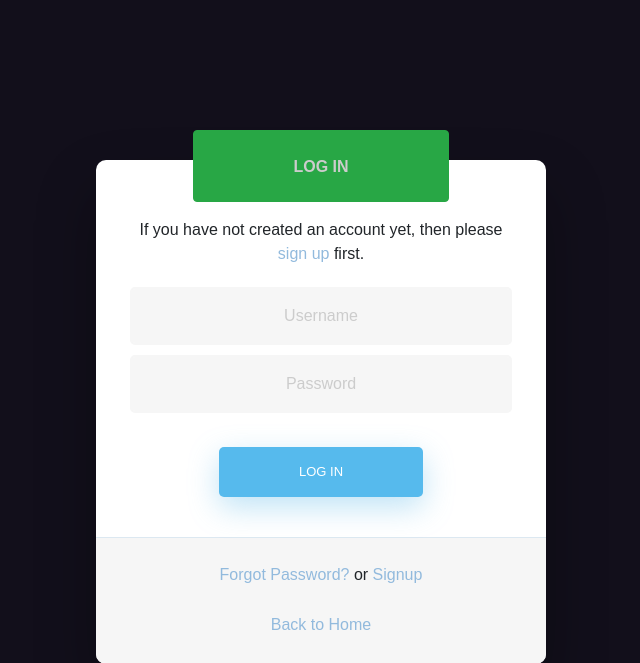
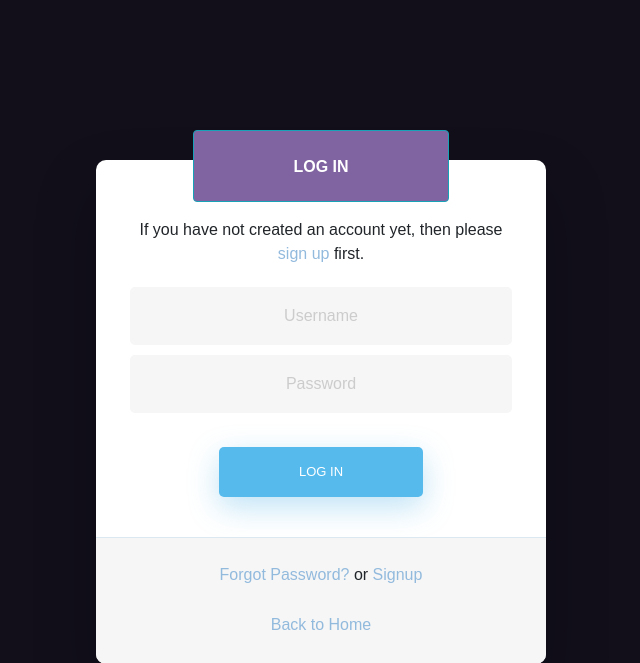
Before and after one commit to snigdho48/gymstore, a Django app: page /accounts/login/ in a window 1280 px wide. Shown: the top 663 px of the page, without its empty margins (319-959 px from the left). Run offline with Django 3.2, Linux system fonts and the light colour scheme; data that the repository does not hold is empty; some libraries are stand-ins or nearby versions.

Commit message:
login signup ui some change

```diff
--- a/static/css/login.css
+++ b/static/css/login.css
@@ -9,9 +9,10 @@ body {
     height: auto;
     background-color: rgba(13, 2, 11, 0.93);
 }
+
 @media (max-width: 550px) {
-    .wrapper{
-        padding:20vh 0vw !important;
+    .wrapper {
+        padding: 20vh 0vw !important;
     }
 }
 
@@ -398,7 +399,7 @@ h2 {
     text-transform: uppercase;
     display: flex;
     margin-top: 25px;
-    color: #cccccc;
+    color: #ffffff;
     justify-content: center;
 }
 
@@ -406,4 +407,9 @@ h2 {
     width: 20vw;
     padding: 1px;
     margin-top: -30px;
+    background-color: #8064a2 !important;
+
 }
+
+.btn-info, .btn-info:hover, .btn-info:active, .btn-info:visited {
+}
--- a/templates/allauth/account/login.html
+++ b/templates/allauth/account/login.html
@@ -25,7 +25,7 @@
     <div class="wrapper fadeInDown mb-1">
         <div id="formContent">
             <!-- Tabs Titles -->
-        <div class="box-title btn btn-success mb-3">
+        <div class="box-title btn btn-info mb-3" style="cursor: default!important;">
                     <h2 class="logo-font mb-4">{% trans "Log In" %}</h2>
                 </div>
 
--- a/templates/allauth/account/signup.html
+++ b/templates/allauth/account/signup.html
@@ -25,7 +25,7 @@
     <div class="wrapper fadeInDown mb-1">
         <div id="formContent">
             <!-- Tabs Titles -->
-        <div class="box-title btn btn-success mb-3">
+        <div class="box-title btn btn-info mb-3" style="cursor: default!important;">
                     <h2 class="logo-font mb-4">{% trans "Sign Up" %}</h2>
                 </div>
 
```
